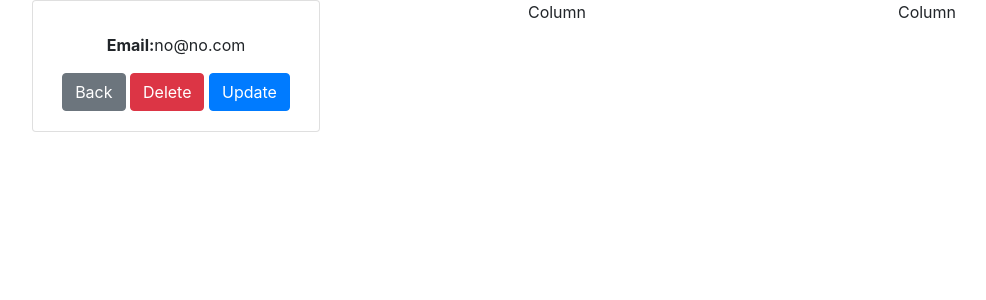
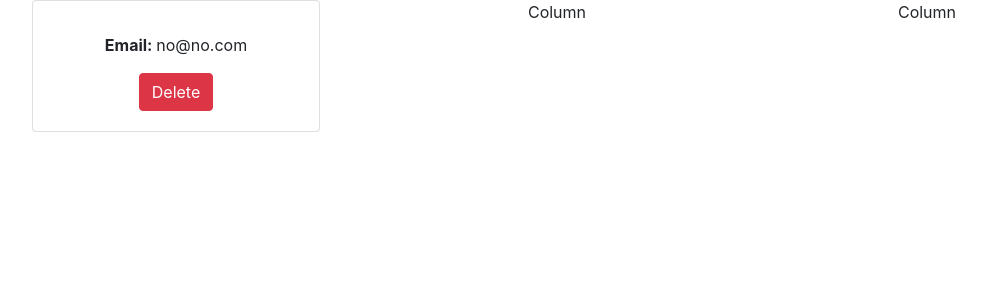
Before and after one commit to ligiaschulz/csci313-pantrypal, a Django app: template pantrypal/homepage/templates/homepage/account.html in a window 1280 px wide. Shown: the part 69-369 px from the top of the page, without its empty margins (83-1069 px from the left). Run offline with Django 5.2, Linux system fonts and the light colour scheme; the template is opened without the code that fills it: values that come from a table or form of the project are taken from there, others are empty; a user stored in the database is signed in; data comes from the database, SQL or seed files in the repository; both versions use the stored data as it was after the commit; some libraries are stand-ins or nearby versions.

Commit message:
Got accounts.html working

```diff
--- a/pantrypal/homepage/templates/homepage/account.html
+++ b/pantrypal/homepage/templates/homepage/account.html
@@ -10,15 +10,14 @@
         <div class="container">
                 <div class="card" style="width: 18rem;">
                     <div class="card-body">
-                    <h5 class="card-title">{{usr.first_name}} {{usr.last_name}}</h5>
-                    <p class="card-text"><strong>Email:</strong>{{user.email}}</p>
-                    <a href="{% url 'home' %}" class="btn btn-secondary">Back</a>
-                    <a href="{% url 'delete' usr.pk %}" class="btn btn-danger">Delete</a>
-                    <a href="{% url 'update' usr.pk %}" class="btn btn-primary">Update</a>
+                    <h5 class="card-title">{{user.get_full_name}}</h5>
+                    <p class="card-text"><strong>Email: </strong>{{user.email}}</p>
+                    {% comment %} <a href="{% url 'homepage' %}" class="btn btn-secondary">Back</a> {% endcomment %}
+                    <a href="{% url 'delete'%}" class="btn btn-danger">Delete</a>
+                    {% comment %} <a href="{% url 'update' %}" class="btn btn-primary">Update</a> {% endcomment %}
                     </div>
                 </div>
         </div>
-
 
 
 
--- a/pantrypal/homepage/templates/homepage/navbar.html
+++ b/pantrypal/homepage/templates/homepage/navbar.html
@@ -29,7 +29,7 @@
         {%if user.is_authenticated%}
 
            <li class="nav-item">
-           <a class="nav-link" href="{%url 'accounts' usr.pk%}">Account</a>
+           <a class="nav-link" href="{%url 'accounts'%}">Account</a>
 
 
 
--- a/pantrypal/homepage/urls.py
+++ b/pantrypal/homepage/urls.py
@@ -3,5 +3,6 @@ from . import views
 
 urlpatterns = [
     path('', views.index, name='index'),
-    path('accounts/<int:pk>/', views.account_view, name='accounts'),
+    path('accounts/', views.account_view, name='accounts'),
+    path('delete/<str:pk>', views.delete, name="delete"),
 ]
```
Also changed, not shown: pantrypal/homepage/views.py (+10 -4 lines), pantrypal/db.sqlite3.
